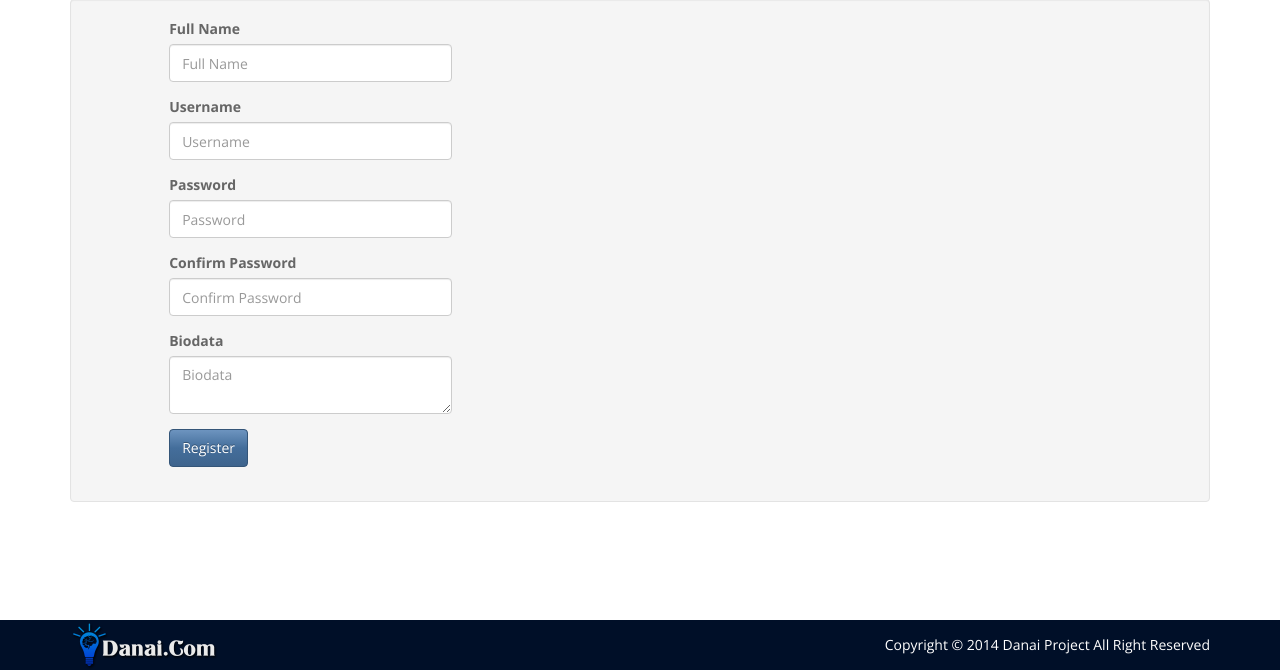
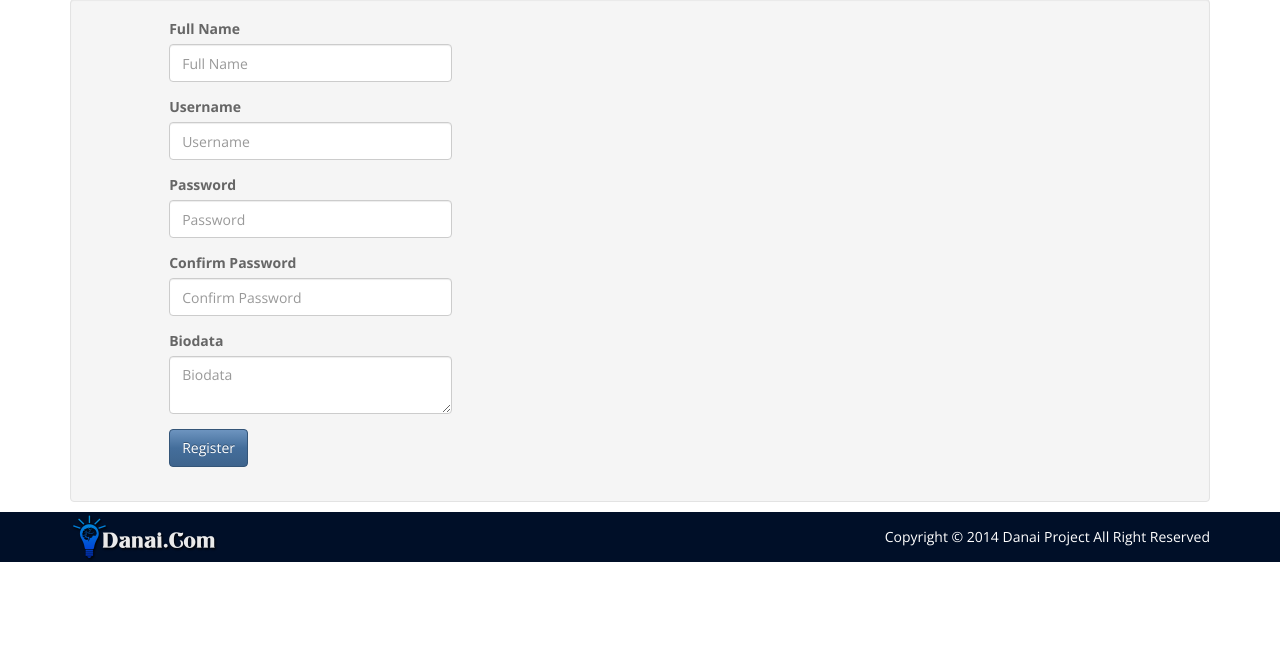
Before and after one commit to kemaldarmawan/DanaiBeta, a Java web app: page /register in a window 1280 px wide. Shown: the part 130-800 px from the top of the page. Run offline with Spring Boot 4, a stand-in JSP engine, Linux system fonts and the light colour scheme; data that the repository does not hold is empty; the project's own start-up code is not run, and a stand-in starts its controllers and pages; some libraries are stand-ins or nearby versions.

Commit message:
fix register and profile footer

```diff
--- a/DanaiBeta/src/main/webapp/WEB-INF/views/profile.jsp
+++ b/DanaiBeta/src/main/webapp/WEB-INF/views/profile.jsp
@@ -14,7 +14,7 @@
 <body>
 	<%@ include file="header.jsp" %>
 
-	<div class="container">
+	<div class="container" style="bottom: 50px;min-height: 800px;">
 		<h1>&nbsp;</h1>
 		<h1>${user.name}'s Profile</h1>
 		<ul class="nav nav-tabs">
@@ -111,6 +111,7 @@
 			</div>
 		</div>
 	</div>
+	<div style="position: relative;"><%@ include file="footer.jsp" %></div>
 	<script src="http://code.jquery.com/jquery-1.10.1.min.js"></script>
 	<script src="<c:url value="/resources/js/bootstrap.js"/>"></script>
 	<script src="<c:url value="/resources/js/jasny-bootstrap.js"/>"></script>
--- a/DanaiBeta/src/main/webapp/WEB-INF/views/register.jsp
+++ b/DanaiBeta/src/main/webapp/WEB-INF/views/register.jsp
@@ -83,8 +83,10 @@
 				</div>
 			</div>
 		</div>
+		&nbsp;
 	</div>
-	<%@ include file="footer.jsp" %>
+	&nbsp;
+	<div style="position: relative;"><%@ include file="footer.jsp" %></div>
 	<script src="http://code.jquery.com/jquery-1.10.1.min.js"></script>
 	<script src="<c:url value="/resources/js/bootstrap.js"/>"></script>
 </body>
```
